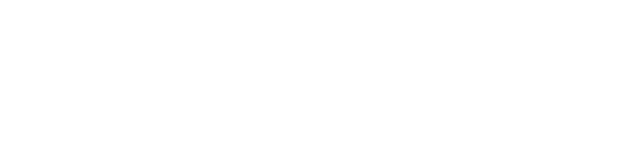
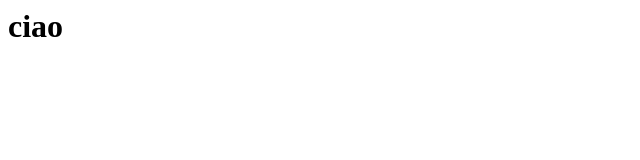
Before and after one commit to D-DellaPorta/Esercitazione-Git, a plain HTML site: page index.html in a window 1280 px wide. Shown: the whole page, without its empty margins (0-640 px from the left). Drawn offline with Linux system fonts and the light colour scheme.

Commit message:
Ultima versione html

```diff
--- a/index.html
+++ b/index.html
@@ -1 +1,3 @@
-<html></html>
+<html>
+    <h1>ciao</h1>
+</html>
```
